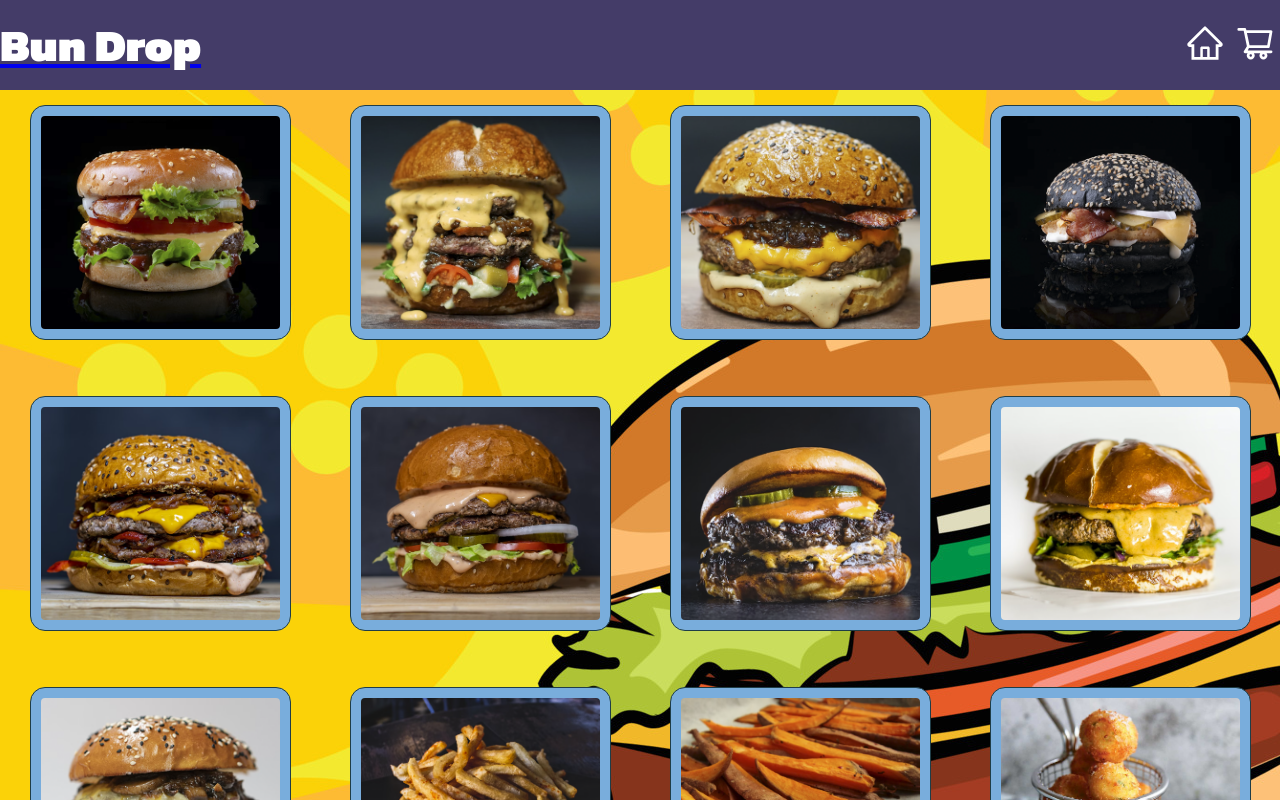
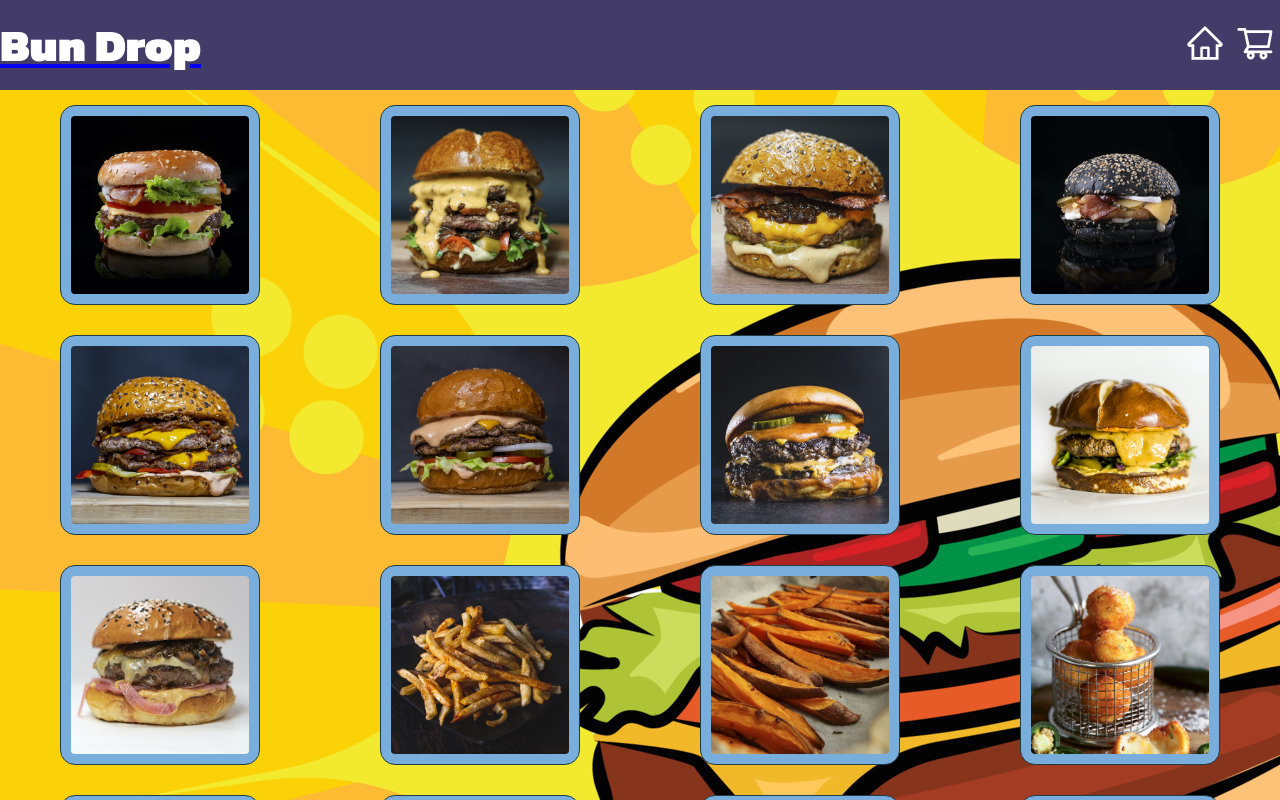
Before and after one commit to Minderg/bun-drop, a React (Create React App) app: page /menu in a window 1280 px wide. Shown: the top 800 px of the page. Built offline with nearby package versions, Linux system fonts and the light colour scheme; data requests are answered from the project's data file; a web font is replaced by a local one.

Commit message:
some fixes

```diff
--- a/db.json
+++ b/db.json
@@ -2,10 +2,10 @@
   "menu": [
     {
       "id": 1,
-      "name": "Classic Burger",
+      "name": "Classic",
       "category": "burgers",
       "description": "A juicy beef patty topped with lettuce, tomato, onion, and pickles on a sesame seed bun.",
-      "price": 8.99,
+      "price": 8,
       "image": "burger-1.png",
       "totalprice": ""
     },
@@ -14,70 +14,70 @@
       "name": "Cheeseburger",
       "category": "burgers",
       "description": "The classic burger with an added slice of cheddar cheese for extra flavor.",
-      "price": 6.99,
+      "price": 6,
       "image": "burger-9.png",
       "totalprice": ""
     },
     {
       "id": 3,
-      "name": "Bacon Burger",
+      "name": "Bacon ",
       "category": "burgers",
       "description": "A delicious burger topped with crispy bacon, lettuce, tomato, and mayo.",
-      "price": 10.99,
+      "price": 10,
       "image": "burger-8.png",
       "totalprice": ""
     },
     {
       "id": 4,
-      "name": "Mushroom Swiss Burger",
+      "name": "Mushroom Swiss ",
       "category": "burgers",
       "description": "A savory burger topped with sautéed mushrooms and melted Swiss cheese.",
-      "price": 11.99,
+      "price": 11,
       "image": "burger-2.png",
       "totalprice": ""
     },
     {
       "id": 5,
-      "name": "BBQ Burger",
+      "name": "BBQ ",
       "category": "burgers",
       "description": "A smoky barbecue burger with tangy barbecue sauce, crispy onion rings, and pickles.",
-      "price": 14.99,
+      "price": 14,
       "image": "burger-4.png",
       "totalprice": ""
     },
     {
       "id": 6,
-      "name": "Spicy Jalapeno Burger",
+      "name": "Spicy Jalapeno ",
       "category": "burgers",
       "description": "A fiery burger topped with sliced jalapenos, pepper jack cheese, and chipotle mayo.",
-      "price": 9.99,
+      "price": 9,
       "image": "burger-3.png",
       "totalprice": ""
     },
     {
       "id": 7,
-      "name": "Avocado Turkey Burger",
+      "name": "Avocado Turkey ",
       "category": "burgers",
       "description": "A healthier option with a turkey patty, sliced avocado, lettuce, and tomato.",
-      "price": 16.99,
+      "price": 16,
       "image": "burger-5.png",
       "totalprice": ""
     },
     {
       "id": 8,
-      "name": "Veggie Burger Joke",
+      "name": "Veggie Joke",
       "category": "burgers",
       "description": "A vegetarian delight with a plant-based patty, lettuce, tomato, and special sauce.(Not really a veggi burger)",
-      "price": 18.99,
+      "price": 18,
       "image": "burger-6.png",
       "totalprice": ""
     },
     {
       "id": 9,
-      "name": "Double Bacon Cheeseburger",
+      "name": "Double Bacon",
       "category": "burgers",
       "description": "A hearty burger with two beef patties, double bacon, and melted cheese.",
-      "price": 20.99,
+      "price": 20,
       "image": "burger-7.png",
       "totalprice": ""
     },
@@ -86,7 +86,7 @@
       "name": "French Fries",
       "category": "sides",
       "description": "Crispy golden fries seasoned with salt and pepper.",
-      "price": 2.99,
+      "price": 2,
       "image": "fries-1.png",
       "totalprice": ""
     },
@@ -95,7 +95,7 @@
       "name": "Sweet Potato Fries",
       "category": "sides",
       "description": "Crispy sweet potato fries seasoned with salt, pepper and chili.",
-      "price": 3.99,
+      "price": 3,
       "image": "fries-2.png",
       "totalprice": ""
     },
@@ -104,7 +104,7 @@
       "name": "Chili Cheese",
       "category": "sides",
       "description": "Crispy & Creamy Chili Cheese",
-      "price": 2.99,
+      "price": 2,
       "image": "chiili-cheese.png",
       "totalprice": ""
     },
@@ -113,7 +113,7 @@
       "name": "Hot Wings",
       "category": "sides",
       "description": "Crispy & Spicy Hot Wings",
-      "price": 3.99,
+      "price": 3,
       "image": "hot-wings.png",
       "totalprice": ""
     },
@@ -122,7 +122,7 @@
       "name": "Coco Milkshake",
       "category": "drinks",
       "description": "A creamy milkshake made with chocolate",
-      "price": 4.99,
+      "price": 4,
       "image": "milkshake-1.png",
       "totalprice": ""
     },
@@ -131,7 +131,7 @@
       "name": "Berry Milkshake",
       "category": "drinks",
       "description": "A creamy milkshake made with strawberry ice cream.",
-      "price": 4.99,
+      "price": 4,
       "image": "milkshake-2.png",
       "totalprice": ""
     },
@@ -140,7 +140,7 @@
       "name": "Frida",
       "category": "drinks",
       "description": "Pale Ale Beer named after Frida",
-      "price": 5.99,
+      "price": 5,
       "image": "soda-1.png",
       "totalprice": ""
     },
@@ -149,7 +149,7 @@
       "name": "Olipop",
       "category": "drinks",
       "description": "A healthy sparkling tonic",
-      "price": 2.99,
+      "price": 2,
       "image": "soda-2.png",
       "totalprice": ""
     },
@@ -158,7 +158,7 @@
       "name": "Tropical Water",
       "category": "drinks",
       "description": "A healthy sparkling water from China best waterfalls",
-      "price": 1.99,
+      "price": 1,
       "image": "soda-3.png",
       "totalprice": ""
     },
@@ -167,7 +167,7 @@
       "name": "Coco Water",
       "category": "drinks",
       "description": "Straight from the coconut",
-      "price": 6.99,
+      "price": 6,
       "image": "soda-4.png",
       "totalprice": ""
     }
--- a/package.json
+++ b/package.json
@@ -12,6 +12,7 @@
     "react-icons": "^4.9.0",
     "react-router-dom": "^6.11.2",
     "react-scripts": "5.0.1",
+    "react-toastify": "^9.1.3",
     "web-vitals": "^2.1.4"
   },
   "scripts": {
--- a/src/App.css
+++ b/src/App.css
@@ -22,15 +22,15 @@ img {
 }
 
 .card-img {
-  width: 90%;
-  height: 90%;
+  width: 200px;
+  height: 200px;
   object-fit: cover;
   border: 1px solid #1f3d47;
   background-color: #79addc;
 }
 
 .card-body {
-  width: 100%;
+  width: 95%;
   height: 100%;
   top: 0;
   right: -100%;
@@ -38,13 +38,12 @@ img {
   background: #1f3d4738;
   backdrop-filter: blur(5px);
   color: white;
-  padding: 15px;
-  display: flex;
   flex-direction: column;
   justify-content: center;
   transition: 0.8s ease-in;
   align-items: center;
   font-family: "Kanit", sans-serif;
+  border-radius: 10%;
 }
 
 .card:hover .card-body {
--- a/src/components/MenuCard.jsx
+++ b/src/components/MenuCard.jsx
@@ -15,7 +15,7 @@ function MenuCard({
     <div className="card">
       <img src={imagePath} alt="empty" className="card-img" />
       <div className="card-body">
-        <h3 className="product-name">{name}</h3>
+        <h2 className="product-name">{name}</h2>
         <h2 className="product-description">{description}</h2>
         <p className="product-category">{category}</p>
         <p className="product-price">${price}</p>
--- a/src/components/MenuList.jsx
+++ b/src/components/MenuList.jsx
@@ -29,6 +29,7 @@ function MenuList() {
         image: itemMenu.image,
         description: itemMenu.description,
         quantity: 1,
+        totalprice: itemMenu.price,
       };
       // letar efter cart i localstorage, om det inte finns så skapas en tom array
       let cart = JSON.parse(localStorage.getItem("cart")) || [];
@@ -38,6 +39,7 @@ function MenuList() {
       // Kollar om produkten redan finns i carten och plusar på 1, annars så lägger den till den
       if (index !== -1) {
         cart[index].quantity++;
+        cart[index].totalprice = cart[index].quantity * cart[index].price;
       } else {
         // lägger till item i cart
         cart.push(item);
@@ -46,7 +48,10 @@ function MenuList() {
       // Samt uppdaterar quantity i cart hela tiden
       const updateCart = menu.map((item) => {
         if (index.id === id) {
-          return { ...item, quantity: item.quantity + 1 };
+          return {
+            ...item,
+            quantity: item.quantity + 1,
+          };
         }
         return item;
       });
--- a/src/routes/Cart.jsx
+++ b/src/routes/Cart.jsx
@@ -55,9 +55,9 @@ function Cart() {
           <span>|</span>
           <p>{item.price}$</p>
           <span>|</span>
+          <em>{item.quantity}st</em>
+          <span>|</span>
           <p>{item.totalprice}$</p>
-          <span>|</span>
-          <em>{item.quantity}</em>
           <button
             className="delete-btn"
             onClick={() => decreaseQuantity(item.id)}
--- a/src/routes/CheckOut.jsx
+++ b/src/routes/CheckOut.jsx
@@ -1,4 +1,6 @@
 import React, { useState } from "react";
+import { ToastContainer, toast } from "react-toastify";
+import "react-toastify/dist/ReactToastify.css";
 
 function CheckOut() {
   const [firstname, setFirstname] = useState("");
@@ -19,11 +21,11 @@ function CheckOut() {
       !address ||
       !housenumber
     ) {
-      alert("You need to enter full information");
+      toast.error("You need to enter full information");
     } else if (!swish && !credit) {
-      alert("You need to choose one payment method");
+      toast.error("You need to choose one payment method");
     } else {
-      alert(
+      toast.success(
         `Thank you for your order ${firstname} ${lastname} you payed with ${
           swish ? "Swish" : "Credit Card"
         }`
@@ -34,6 +36,7 @@ function CheckOut() {
 
   return (
     <div>
+      <ToastContainer />
       <div className="checkout-title">
         <h1>Payment</h1>
       </div>
--- a/src/routes/Summary.jsx
+++ b/src/routes/Summary.jsx
@@ -35,7 +35,6 @@ function Summary() {
         <div className="card-summary" key={item.id}>
           <p>~ {item.name}</p>
           <p>~ {item.quantity} st</p>
-          <p>~ {item.totalprice}$</p>
         </div>
       ))}
       <div className="footer-container">
--- a/src/style/Cart.css
+++ b/src/style/Cart.css
@@ -17,7 +17,8 @@
   height: 100px;
   font-weight: semi-bold;
   margin: 5px;
-  background: #79addc;
+  background: #f2f7a1;
+  border-radius: 2%;
 }
 
 .btn-cart {
@@ -44,7 +45,7 @@
 
 .delete-btn {
   color: #1f3d47;
-  background-color: #f2f7a1;
+  background-color: #79addc;
   border-radius: 5px;
   text-transform: capitalize;
   border: none;
@@ -56,7 +57,7 @@
 
 .add-btn {
   color: #1f3d47;
-  background-color: #f2f7a1;
+  background-color: #79addc;
   border-radius: 5px;
   text-transform: capitalize;
   border: none;
```
Also changed, not shown: 1 other file (tests, documents, lock files or other folders).
